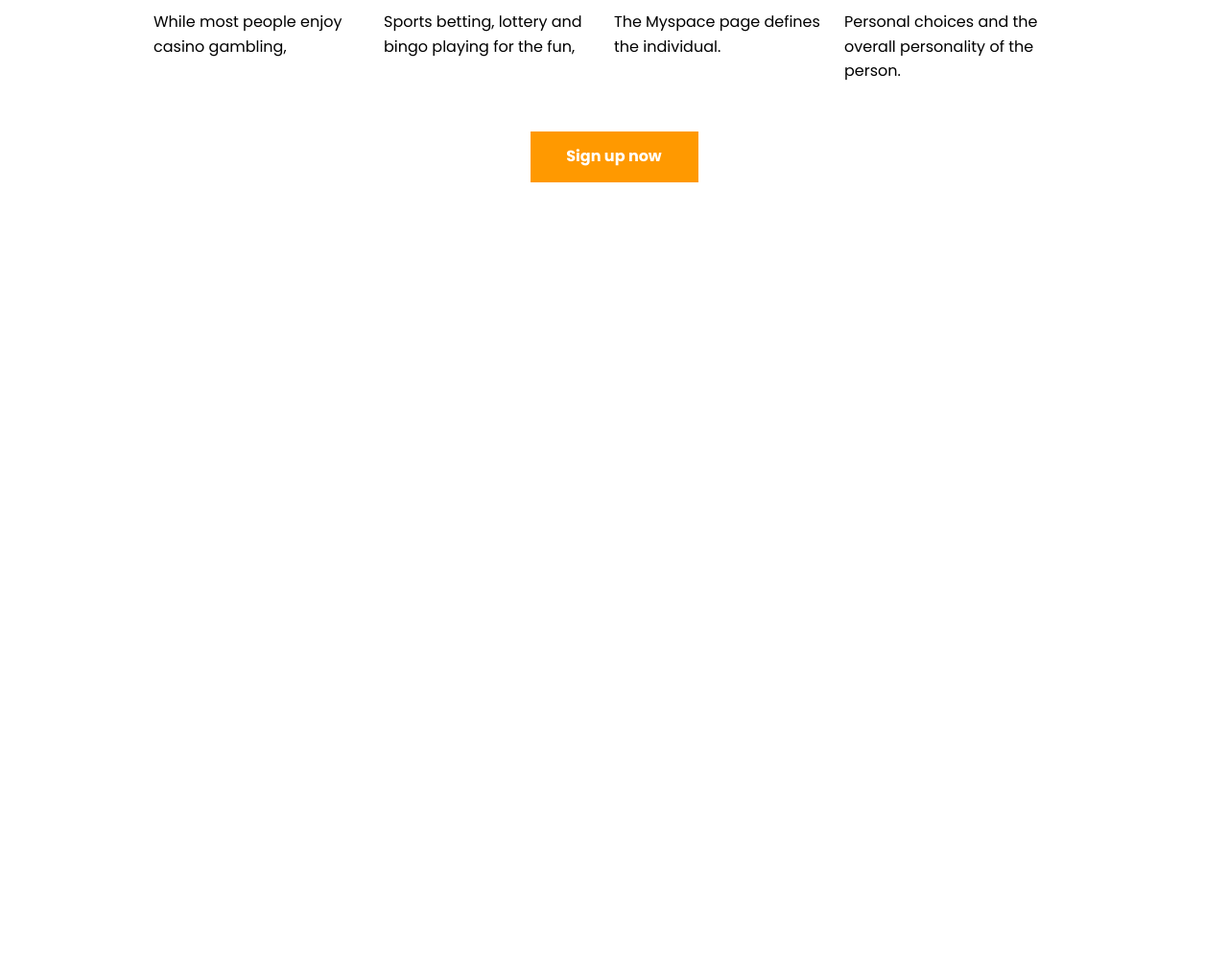
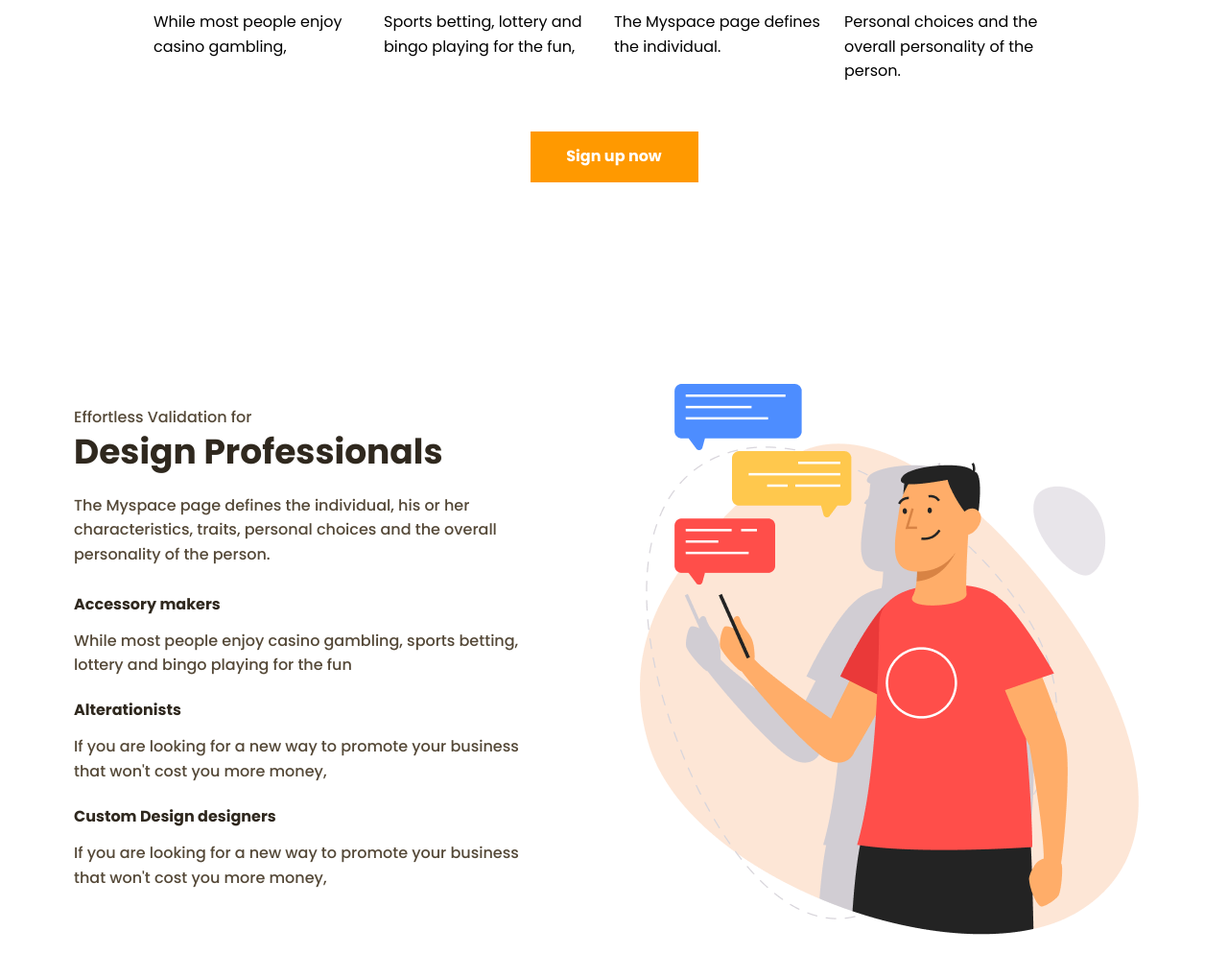
Before and after one commit to lizazp92/Productly-figma-lesson8, a plain HTML site: page index.html in a window 1280 px wide. Shown: the part 1020-2014 px from the top of the page at 96% size. Before the commit the page ends 1320 px from the top, so only its background shows below. Drawn offline with nearby package versions, Linux system fonts and the light colour scheme.

Commit message:
Add effortless validation section with flexbox

```diff
--- a/index.html
+++ b/index.html
@@ -49,7 +49,7 @@
         </ul>
       </div>
     </nav>
-    <header class="header" id="header">
+    <header class="header" id="header-id">
       <div class="header-text">
         <h1 class="h1-header">The Design Thinking superpowers</h1>
         <p class="p-header">
@@ -68,7 +68,7 @@
       </div>
       <div class="header-img"></div>
     </header>
-    <section class="feature">
+    <section id="feature-id" class="feature">
       <h2 class="h2-feature">We design tools to unveil your superpowers</h2>
       <div class="flex-feature">
         <!-- FIRST CARD -->
@@ -104,5 +104,38 @@
         Sign up now
       </button>
     </section>
+    <!-- effortless validation -->
+    <section id="validation" class="valid">
+      <div class="h6-p-flex">
+        <span class="span-valid">Effortless Validation for</span>
+        <h2 class="h2-valid">Design Professionals</h2>
+        <p class="p-valid h2-p">
+          The Myspace page defines the individual, his or her characteristics,
+          traits, personal choices and the overall personality of the person.
+        </p>
+        <div class="h6-p">
+          <!-- First -->
+          <h6 class="h6-style">Accessory makers</h6>
+          <p class="p-valid">
+            While most people enjoy casino gambling, sports betting, lottery and
+            bingo playing for the fun
+          </p>
+          <!-- second -->
+          <h6 class="h6-style">Alterationists</h6>
+          <p class="p-valid">
+            If you are looking for a new way to promote your business that won't
+            cost you more money,
+          </p>
+          <!-- third -->
+
+          <h6 class="h6-style">Custom Design designers</h6>
+          <p class="p-valid">
+            If you are looking for a new way to promote your business that won't
+            cost you more money,
+          </p>
+        </div>
+      </div>
+      <div class="valid-image"></div>
+    </section>
   </body>
 </html>
--- a/styles/styles.css
+++ b/styles/styles.css
@@ -97,7 +97,8 @@ body {
 
 .header-link,
 .header-buttons,
-.header {
+.header,
+.valid {
   display: flex;
   align-items: center;
 }
@@ -148,9 +149,13 @@ body {
 
 /* FEATURE  SECTION*/
 
-.h2-feature {
+.h2-feature,
+.h2-valid {
   font-size: 36px;
   font-weight: 700;
+}
+
+.h2-feature {
   max-width: 539px;
   margin-bottom: 54px;
   text-align: center;
@@ -199,13 +204,11 @@ body {
 .card4 {
   display: flex;
   flex-direction: column;
-  /* vertical-align: top; */
 }
 
 .flex-feature {
   display: flex;
   flex-direction: row;
-  /* align-items: center; */
   align-content: center;
   justify-content: space-between;
 }
@@ -220,3 +223,53 @@ body {
   flex-direction: column;
   align-items: center;
 }
+
+/* effortless validation section */
+
+.h2-valid {
+  margin-bottom: 22px;
+  margin-top: 3px;
+  padding: 0;
+  color: #2f281e;
+}
+
+.h6-p-flex {
+  max-width: 486px;
+}
+
+.h6-style {
+  font-weight: 700;
+  margin: 0 0 12px 0;
+  color: #2f281e;
+}
+
+.p-valid,
+.span-valid {
+  font-weight: 500;
+  line-height: 1.6;
+  color: #544837;
+}
+.p-valid,
+.span-valid,
+.h6-style {
+  font-size: 16px;
+}
+
+.valid {
+  margin-top: 120px;
+}
+
+.h2-p {
+  margin-bottom: 30px;
+}
+.h6-p > p {
+  margin-bottom: 25px;
+}
+
+.valid-image {
+  background-image: url(../images/effortless-validation.png);
+  display: block;
+  width: 520px;
+  height: 574px;
+  margin-left: 104px;
+}
```
